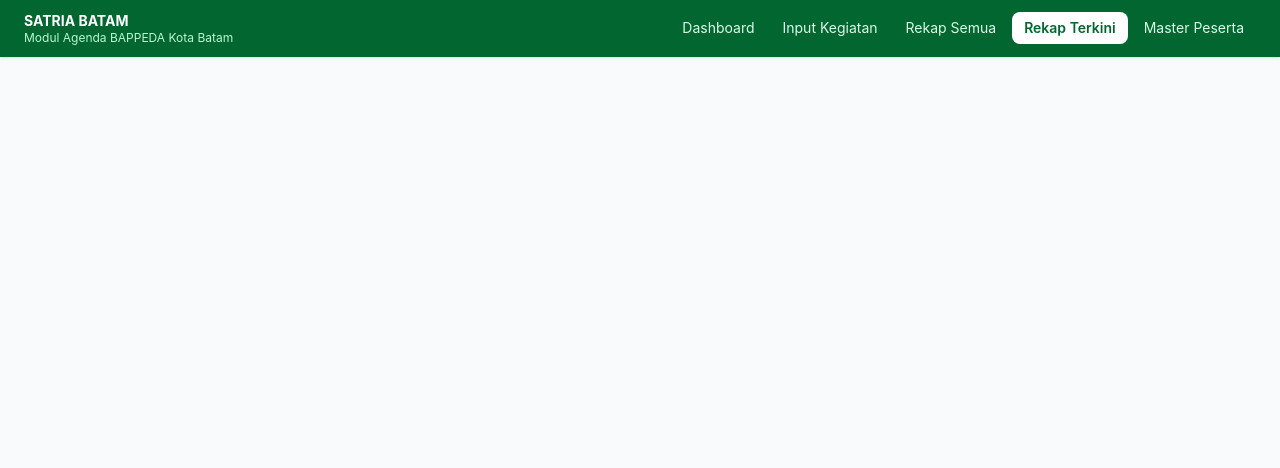
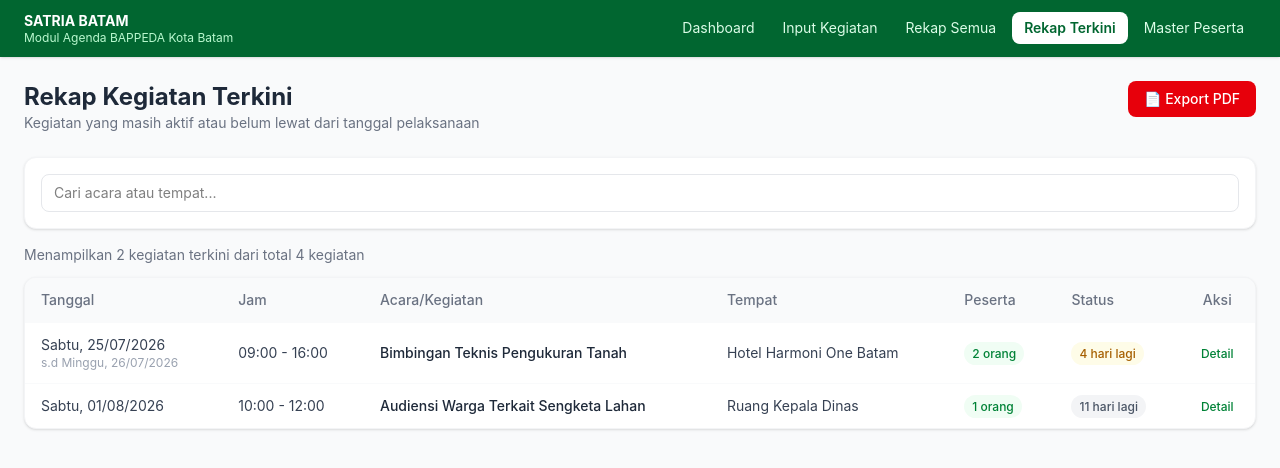
Before and after one commit to Studiolabs-cloud/project-SATRIA, a React app in the folder frontend/: page /rekap-terkini in a window 1280 px wide. Shown: the top 468 px of the page. Built offline with nearby package versions, Linux system fonts and the light colour scheme; the HTML template or start-up script is replaced by a standard one.

Commit message:
feat: tambah halaman Rekap Kegiatan Terkini dengan filter tanggal otomatis

```diff
--- a/frontend/src/App.jsx
+++ b/frontend/src/App.jsx
@@ -3,6 +3,7 @@ import MainLayout from './layouts/MainLayout';
 import Dashboard from './pages/Dashboard';
 import InputKegiatan from './pages/InputKegiatan';
 import RekapSemua from './pages/RekapSemua';
+import RekapTerkini from './pages/RekapTerkini';
 
 function App() {
   return (
@@ -12,6 +13,7 @@ function App() {
           <Route path="/" element={<Dashboard />} />
           <Route path="/input-kegiatan" element={<InputKegiatan />} />
           <Route path="/rekap-semua" element={<RekapSemua />} />
+          <Route path="/rekap-terkini" element={<RekapTerkini />} />
         </Routes>
       </MainLayout>
     </BrowserRouter>
--- /dev/null
+++ b/frontend/src/pages/RekapTerkini.jsx
@@ -0,0 +1,212 @@
+// frontend/src/pages/RekapTerkini.jsx
+
+import { useState } from 'react';
+
+// Data dummy, nanti diganti fetch dari API
+// Sengaja dibuat beberapa tanggal yang sudah lewat untuk testing filter
+const DUMMY_AGENDA = [
+  {
+    id: 1,
+    tanggalMulai: '2026-06-04',
+    tanggalSelesai: null,
+    jamMulai: '08:30',
+    jamSelesai: null,
+    acara: 'Rapat Koordinasi Pertanahan',
+    tempat: 'Ruang Rapat Dinas',
+    undanganDari: 'Sekretariat Daerah Kota Batam',
+    peserta: ['Budi Santoso', 'Siti Aminah', 'Ahmad Fauzi'],
+  },
+  {
+    id: 2,
+    tanggalMulai: '2026-06-04',
+    tanggalSelesai: null,
+    jamMulai: '13:00',
+    jamSelesai: null,
+    acara: 'Sosialisasi Program Sertifikasi Tanah',
+    tempat: 'Aula Kantor Dinas',
+    undanganDari: 'Dinas Pertanahan Kota Batam',
+    peserta: ['Dewi Lestari', 'Rudi Hartono', 'Maya Sari', 'Budi Santoso'],
+  },
+  {
+    id: 3,
+    tanggalMulai: '2026-07-25',
+    tanggalSelesai: '2026-07-26',
+    jamMulai: '09:00',
+    jamSelesai: '16:00',
+    acara: 'Bimbingan Teknis Pengukuran Tanah',
+    tempat: 'Hotel Harmoni One Batam',
+    undanganDari: 'Kementerian ATR/BPN',
+    peserta: ['Ahmad Fauzi', 'Maya Sari'],
+  },
+  {
+    id: 4,
+    tanggalMulai: '2026-08-01',
+    tanggalSelesai: null,
+    jamMulai: '10:00',
+    jamSelesai: '12:00',
+    acara: 'Audiensi Warga Terkait Sengketa Lahan',
+    tempat: 'Ruang Kepala Dinas',
+    undanganDari: 'Warga Kelurahan Sungai Jodoh',
+    peserta: ['Siti Aminah'],
+  },
+];
+
+export default function RekapTerkini() {
+  const [searchTerm, setSearchTerm] = useState('');
+
+  const formatTanggal = (dateStr) => {
+    if (!dateStr) return '-';
+    return new Date(dateStr).toLocaleDateString('id-ID', {
+      weekday: 'long',
+      day: '2-digit',
+      month: '2-digit',
+      year: 'numeric',
+    });
+  };
+
+  // Ambil tanggal hari ini, jam di-reset ke 00:00 biar perbandingan tanggal akurat
+  const hariIni = new Date();
+  hariIni.setHours(0, 0, 0, 0);
+
+  const isKegiatanTerkini = (item) => {
+    // Kegiatan dianggap "terkini" kalau tanggal selesai (atau tanggal mulai jika tidak ada tanggal selesai)
+    // masih sama atau setelah hari ini
+    const tanggalAcuan = item.tanggalSelesai || item.tanggalMulai;
+    const tanggalKegiatan = new Date(tanggalAcuan);
+    tanggalKegiatan.setHours(0, 0, 0, 0);
+    return tanggalKegiatan >= hariIni;
+  };
+
+  const dataTerkini = DUMMY_AGENDA.filter(isKegiatanTerkini).sort(
+    (a, b) => new Date(a.tanggalMulai) - new Date(b.tanggalMulai)
+  );
+
+  const dataFiltered = dataTerkini.filter(
+    (item) =>
+      item.acara.toLowerCase().includes(searchTerm.toLowerCase()) ||
+      item.tempat.toLowerCase().includes(searchTerm.toLowerCase())
+  );
+
+  const handleExportPDF = () => {
+    alert('Fitur export PDF akan disambungkan ke backend nanti');
+  };
+
+  // Hitung berapa hari lagi
+  const hitungSisaHari = (tanggalMulai) => {
+    const target = new Date(tanggalMulai);
+    target.setHours(0, 0, 0, 0);
+    const selisih = Math.round((target - hariIni) / (1000 * 60 * 60 * 24));
+    if (selisih === 0) return { label: 'Hari ini', warna: 'bg-red-50 text-red-700' };
+    if (selisih === 1) return { label: 'Besok', warna: 'bg-orange-50 text-orange-700' };
+    if (selisih <= 7) return { label: `${selisih} hari lagi`, warna: 'bg-yellow-50 text-yellow-700' };
+    return { label: `${selisih} hari lagi`, warna: 'bg-gray-100 text-gray-600' };
+  };
+
+  return (
+    <div className="p-6">
+      {/* Header */}
+      <div className="flex flex-col md:flex-row md:justify-between md:items-center mb-6 gap-3">
+        <div>
+          <h1 className="text-2xl font-bold text-gray-800">Rekap Kegiatan Terkini</h1>
+          <p className="text-gray-500 text-sm">
+            Kegiatan yang masih aktif atau belum lewat dari tanggal pelaksanaan
+          </p>
+        </div>
+        <button
+          onClick={handleExportPDF}
+          className="flex items-center gap-2 bg-red-600 hover:bg-red-700 text-white text-sm font-medium px-4 py-2 rounded-lg transition self-start"
+        >
+          📄 Export PDF
+        </button>
+      </div>
+
+      {/* Search Bar */}
+      <div className="bg-white rounded-xl shadow-sm border border-gray-100 p-4 mb-4 flex gap-3">
+        <input
+          type="text"
+          placeholder="Cari acara atau tempat..."
+          value={searchTerm}
+          onChange={(e) => setSearchTerm(e.target.value)}
+          className="flex-1 border border-gray-200 rounded-lg px-3 py-2 text-sm focus:outline-none focus:ring-2 focus:ring-green-600"
+        />
+        {searchTerm && (
+          <button
+            onClick={() => setSearchTerm('')}
+            className="text-sm text-gray-500 hover:text-gray-700 px-3"
+          >
+            Reset
+          </button>
+        )}
+      </div>
+
+      <p className="text-sm text-gray-500 mb-3">
+        Menampilkan {dataFiltered.length} kegiatan terkini dari total {DUMMY_AGENDA.length} kegiatan
+      </p>
+
+      {/* Tabel */}
+      <div className="bg-white rounded-xl shadow-sm border border-gray-100 overflow-hidden">
+        <div className="overflow-x-auto">
+          <table className="w-full text-sm text-left">
+            <thead className="bg-gray-50 text-gray-500">
+              <tr>
+                <th className="py-3 px-4 font-medium">Tanggal</th>
+                <th className="py-3 px-4 font-medium">Jam</th>
+                <th className="py-3 px-4 font-medium">Acara/Kegiatan</th>
+                <th className="py-3 px-4 font-medium">Tempat</th>
+                <th className="py-3 px-4 font-medium">Peserta</th>
+                <th className="py-3 px-4 font-medium">Status</th>
+                <th className="py-3 px-4 font-medium text-center">Aksi</th>
+              </tr>
+            </thead>
+            <tbody>
+              {dataFiltered.length === 0 ? (
+                <tr>
+                  <td colSpan={7} className="py-8 text-center text-gray-400">
+                    Tidak ada kegiatan terkini yang cocok
+                  </td>
+                </tr>
+              ) : (
+                dataFiltered.map((item) => {
+                  const sisaHari = hitungSisaHari(item.tanggalMulai);
+                  return (
+                    <tr key={item.id} className="border-t border-gray-50 hover:bg-gray-50">
+                      <td className="py-3 px-4 text-gray-700 whitespace-nowrap">
+                        {formatTanggal(item.tanggalMulai)}
+                        {item.tanggalSelesai && (
+                          <div className="text-xs text-gray-400">
+                            s.d {formatTanggal(item.tanggalSelesai)}
+                          </div>
+                        )}
+                      </td>
+                      <td className="py-3 px-4 text-gray-700 whitespace-nowrap">
+                        {item.jamMulai}
+                        {item.jamSelesai ? ` - ${item.jamSelesai}` : ' s.d Selesai'}
+                      </td>
+                      <td className="py-3 px-4 text-gray-800 font-medium max-w-xs">{item.acara}</td>
+                      <td className="py-3 px-4 text-gray-700">{item.tempat}</td>
+                      <td className="py-3 px-4 text-gray-700">
+                        <span className="bg-green-50 text-green-700 text-xs font-medium px-2 py-1 rounded-full">
+                          {item.peserta.length} orang
+                        </span>
+                      </td>
+                      <td className="py-3 px-4">
+                        <span className={`text-xs font-medium px-2 py-1 rounded-full ${sisaHari.warna}`}>
+                          {sisaHari.label}
+                        </span>
+                      </td>
+                      <td className="py-3 px-4 text-center">
+                        <button className="text-green-700 hover:underline text-xs font-medium">
+                          Detail
+                        </button>
+                      </td>
+                    </tr>
+                  );
+                })
+              )}
+            </tbody>
+          </table>
+        </div>
+      </div>
+    </div>
+  );
+}
```
